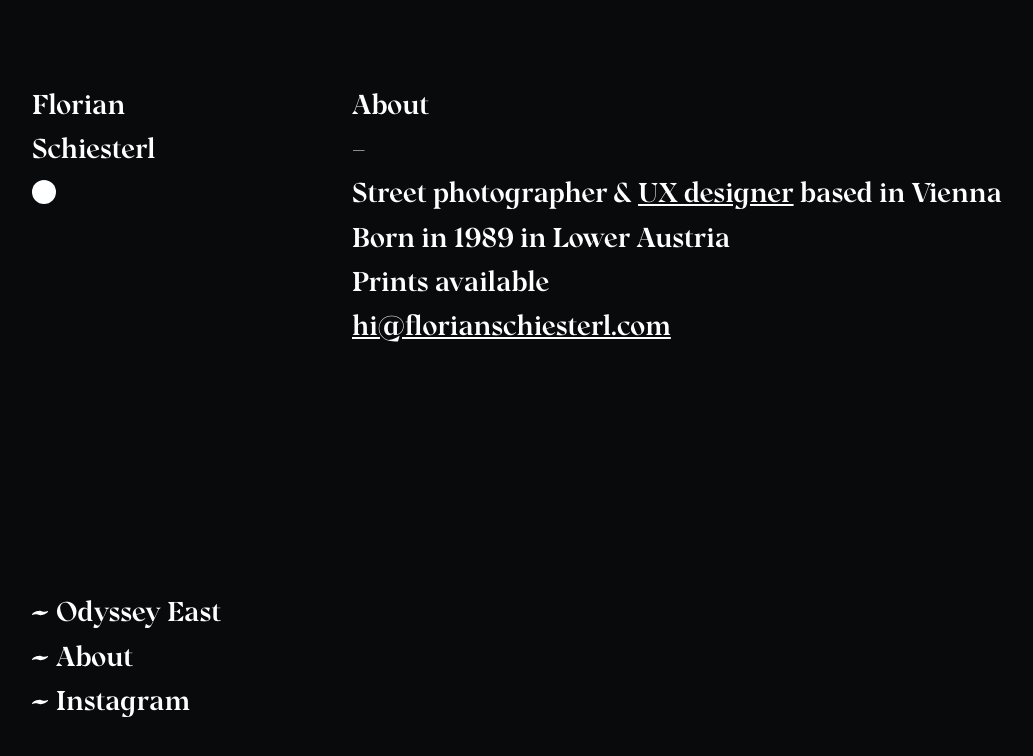
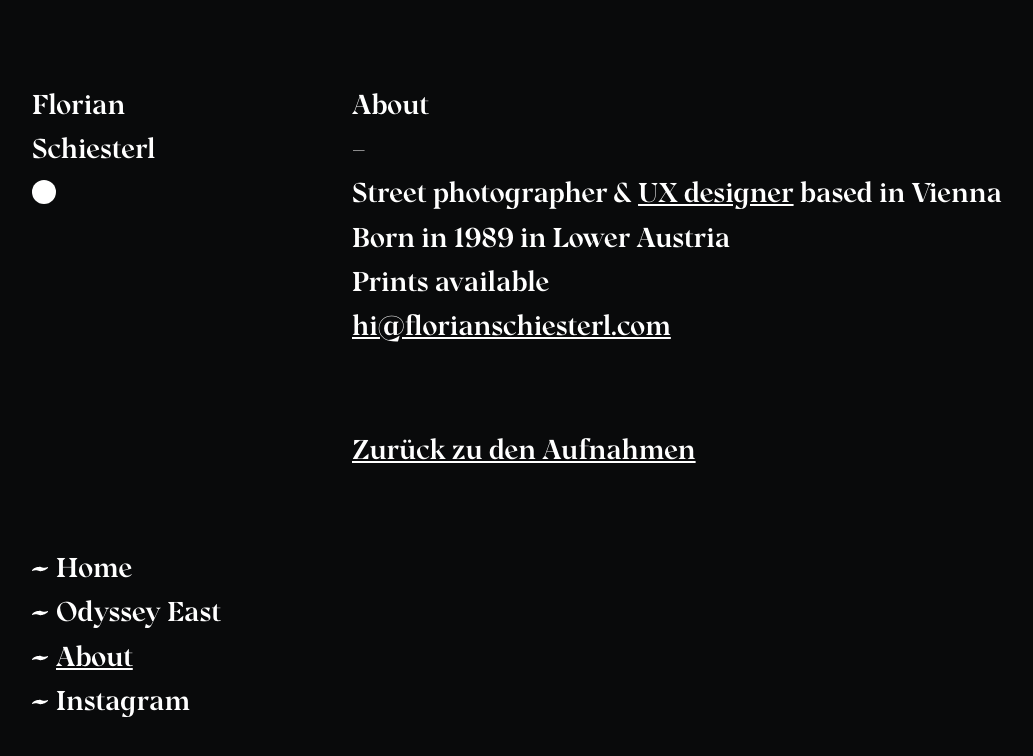
Before and after one commit to florianschiesterl/website-gatsby, a Gatsby site: page /about in a window 1280 px wide. Shown: the whole page, without its empty margins (48-1081 px from the left). Built offline with nearby package versions, Linux system fonts and the light colour scheme; Gatsby itself is replaced by a stand-in of ours.

Commit message:
Add active classname

```diff
--- a/src/components/Layout.js
+++ b/src/components/Layout.js
@@ -33,6 +33,7 @@ function Layout(props) {
             ></button>
           </nav>
           <nav className="lg:bottom-16 lg:left-16 xl:bottom-20 xl:left-20 lg:absolute">
+            <Navitem title="Home" link="/" />
             <Navitem title="Odyssey East" link="/odyssey" />
             <Navitem title="About" link="/about" />
             <Navitem
--- a/src/components/Navitem.js
+++ b/src/components/Navitem.js
@@ -10,6 +10,7 @@ function Navitem(props) {
       className={classNames(classesText, "flex items-center group")}
       to={props.link}
       target={props.target}
+      activeClassName="underline"
     >
       <Tilde
         className={classNames(
--- a/src/pages/about.js
+++ b/src/pages/about.js
@@ -2,6 +2,8 @@ import React from "react";
 import Layout from "../components/Layout";
 import { classesText } from "../components/sharedClasses";
 import Image from "../components/Image";
+import { Link } from "gatsby";
+import classNames from "classnames";
 
 const About = () => {
   return (
@@ -39,6 +41,9 @@ const About = () => {
         className="rounded"
         alt="Florian Schiesterl Self"
       />
+      <Link className={classNames(classesText, "underline mt-20")} to="/">
+        Zurück zu den Aufnahmen
+      </Link>
     </Layout>
   );
 };
--- a/src/pages/odyssey.js
+++ b/src/pages/odyssey.js
@@ -1,6 +1,8 @@
 import React from "react";
 import Layout from "../components/Layout";
 import { classesText } from "../components/sharedClasses";
+import { Link } from "gatsby";
+import classNames from "classnames";
 
 const Odyssey = () => {
   return (
@@ -31,6 +33,9 @@ const Odyssey = () => {
         hunderten und tausenden und Millionen von kleinen Momenten des Lebens.
         Überall da wo eine große Hoffnung am Horizont scheint.
       </p>
+      <Link className={classNames(classesText, "underline")} to="/">
+        Zurück zu den Aufnahmen
+      </Link>
     </Layout>
   );
 };
```
